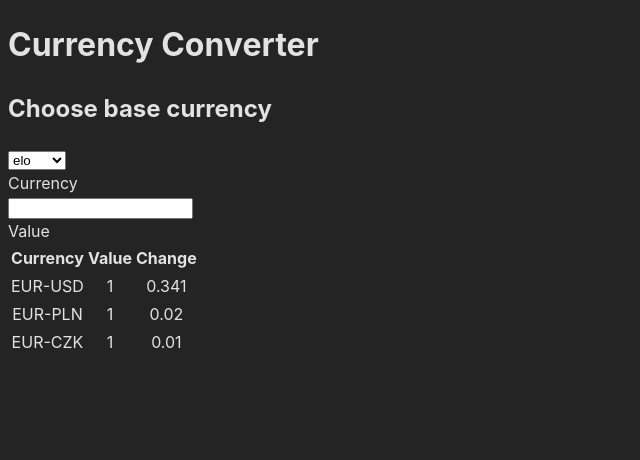
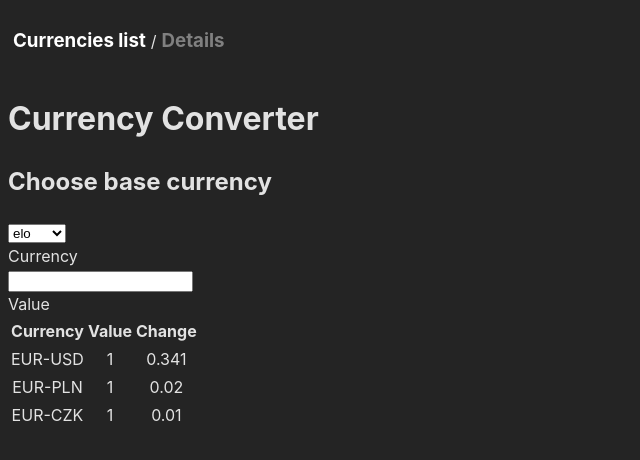
Before and after one commit to Kszalank/Currency-Converter, a React (Vite) app: page / in a window 1280 px wide. Shown: the top 460 px of the page, without its empty margins (0-640 px from the left). Built offline with nearby package versions, Linux system fonts and the light colour scheme.

Commit message:
breadcrumps added

```diff
--- /dev/null
+++ b/src/components/Breadcrump.jsx
@@ -0,0 +1,36 @@
+import React from "react";
+import { Link } from "react-router-dom";
+import "../styles/Breadcrumps.scss";
+
+function Breadcrumps({ page, variant, children }) {
+  if (page === "currencies-list") {
+    return variant === "details" ? (
+      <h3>
+        <Link to="/details" className="breadcrumps breadcrumps--unused">
+          {children}
+        </Link>
+      </h3>
+    ) : (
+      <h3>
+        <Link to="/" className="breadcrumps">
+          {children}
+        </Link>
+      </h3>
+    );
+  }
+  return variant === "details" ? (
+    <h3>
+      <Link to="/details" className="breadcrumps">
+        {children}
+      </Link>
+    </h3>
+  ) : (
+    <h3>
+      <Link to="/" className="breadcrumps breadcrumps--unused">
+        {children}
+      </Link>
+    </h3>
+  );
+}
+
+export default Breadcrumps;
--- a/src/pages/CurrenciesListPage.jsx
+++ b/src/pages/CurrenciesListPage.jsx
@@ -1,4 +1,5 @@
 import React, { useState } from "react";
+import Breadcrumps from "../components/Breadcrump";
 import Heading from "../components/Heading";
 import Input from "../components/Input";
 import Select from "../components/Selector";
@@ -11,6 +12,7 @@ import {
   Tr,
   Td,
 } from "../components/Table";
+import "../styles/CurrenciesListPage.scss";
 
 function CurrenciesList() {
   const options = [
@@ -26,6 +28,16 @@ function CurrenciesList() {
   const [selectedValue, setSelectedValue] = useState("");
   return (
     <div>
+      <div className="breadcrumps-container">
+        <Breadcrumps variant="" page="currencies-list">
+          Currencies list
+        </Breadcrumps>
+        /
+        <Breadcrumps variant="details" page="currencies-list">
+          Details
+        </Breadcrumps>
+      </div>
+
       <Heading variant="title">Currency Converter</Heading>
       <Heading variant="subtitle">Choose base currency</Heading>
       <Select
@@ -41,7 +53,6 @@ function CurrenciesList() {
         onChange={(event) => setSelectedValue(event.target.value)}
       />
       <div>Value {selectedValue}</div>
-
       <TableContainer>
         <Table>
           <Thead>
--- a/src/pages/DetailsPage.jsx
+++ b/src/pages/DetailsPage.jsx
@@ -1,9 +1,19 @@
 import React from "react";
 import Heading from "../components/Heading";
+import Breadcrumps from "../components/Breadcrump";
 
 function DetailsPage() {
   return (
     <div>
+      <div className="breadcrumps-container">
+        <Breadcrumps variant="" page="details">
+          Currencies list
+        </Breadcrumps>
+        /
+        <Breadcrumps variant="details" page="details">
+          Details
+        </Breadcrumps>
+      </div>
       <Heading variant="title">Currency Converter</Heading>
       <Heading variant="subtitle">Convert values</Heading>
     </div>
--- /dev/null
+++ b/src/styles/Breadcrumps.scss
@@ -0,0 +1,11 @@
+.breadcrumps{
+    text-decoration:none;
+    color: white;
+
+
+
+    &--unused{
+      color:gray;
+    }
+
+  }
--- /dev/null
+++ b/src/styles/CurrenciesListPage.scss
@@ -0,0 +1,6 @@
+.breadcrumps-container{
+    display: flex;
+align-items: center;
+text-indent: 5px;
+
+}
```
